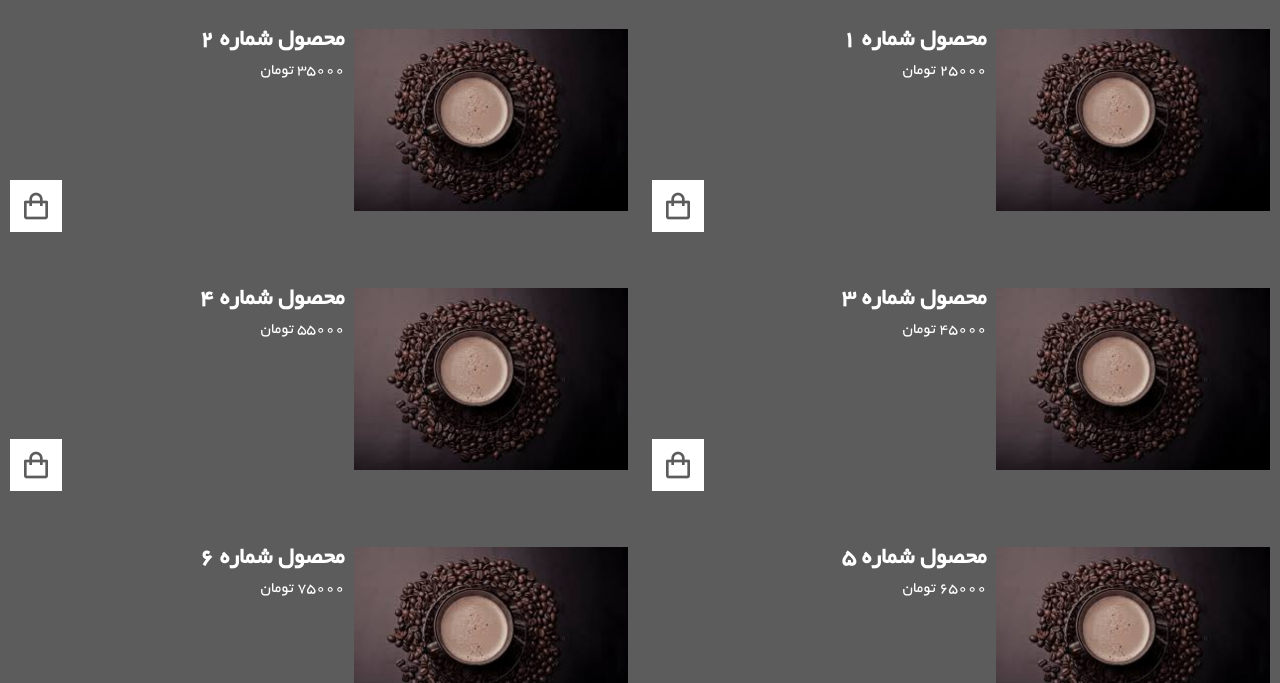
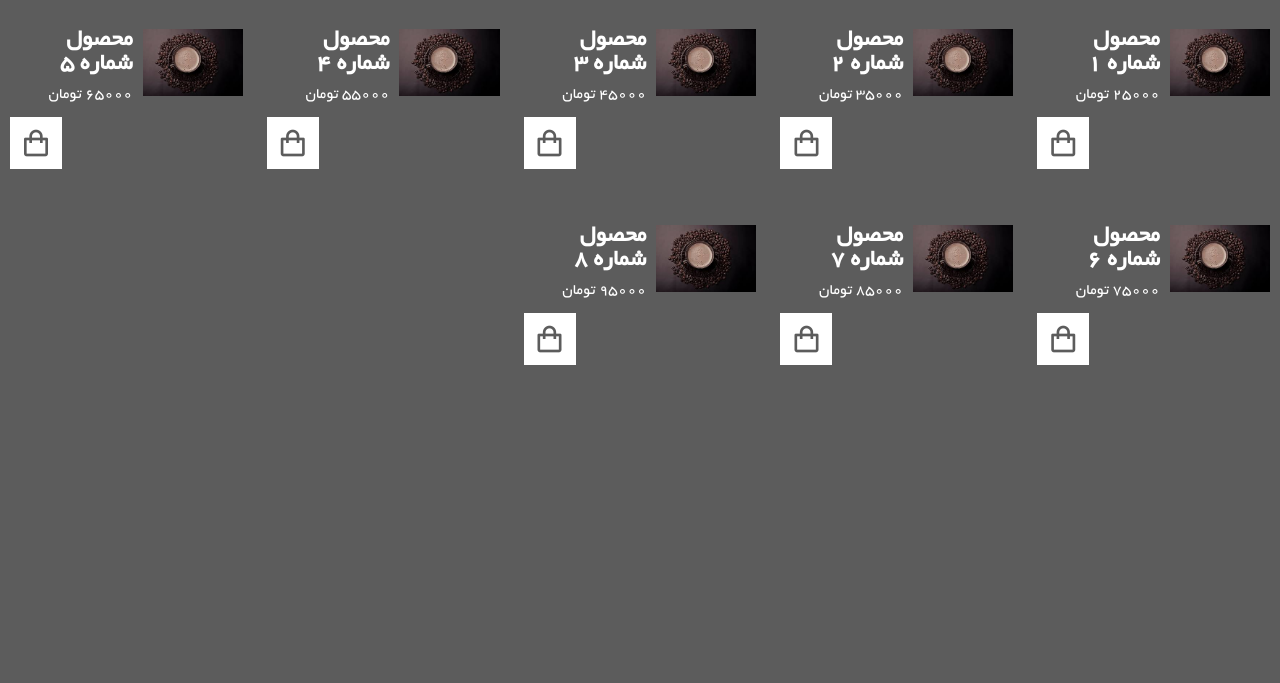
Before and after one commit to Aliafra1881/web-coffee, a plain HTML site: page home asli.html in a window 1280 px wide. Shown: the part 117-800 px from the top of the page. Drawn offline with nearby package versions, Linux system fonts and the light colour scheme.

Commit message:
Update styles.css

```diff
--- a/styles.css
+++ b/styles.css
@@ -209,7 +209,7 @@ left: 0;
 
 .shop-content{
     display: grid;
-    grid-template-columns: repeat(auto-fit, minmax(420px,auto));
+    grid-template-columns: repeat(auto-fit, minmax(220px,auto));
     gap: 1.5rem;
 
 }
```
